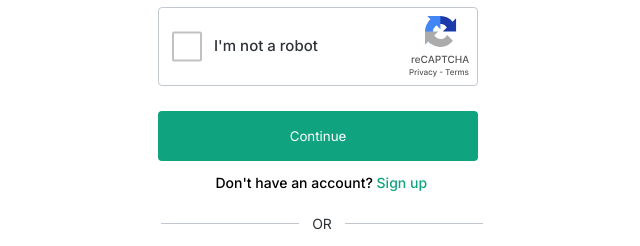
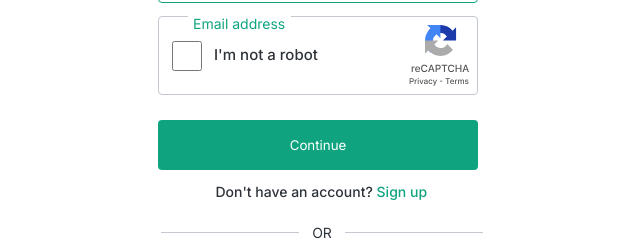
Before and after one commit to MatheusMurucci/chatGPT, a plain HTML site: page Pages/Login.html in a window 1280 px wide. Shown: the part 341-587 px from the top of the page, without its empty margins (322-962 px from the left). Drawn offline with Linux system fonts and the light colour scheme.

Commit message:
Finalizando a Welcome Screen (input completo)

```diff
--- a/CSS/Login.css
+++ b/CSS/Login.css
@@ -39,11 +39,39 @@ main{
     color: #2E3339;
 }
 
+form{
+    display: flex;
+    flex-direction: column;
+}
 
 input{
     width: 320px;
-    height: 64px;
+    height: 52px;
     margin-top: 24px;
+    border-radius: 4px;
+    border: solid 1px #0FA47F;
+    padding-left: 18px;
+}
+
+input:focus{
+    outline: none;
+}
+
+.email-box{
+    margin-top: 30px;
+}
+
+.email-box h4{
+    width: 103px;
+    height: 19px;
+    font-size: 14px;
+    font-weight: 400;
+    color: #0FA47F;
+    position: absolute;
+    background-color: white;
+    left: 510px;
+    bottom: 425px;
+    padding-left: 5px;
 }
 
 .captcha{
@@ -56,7 +84,9 @@ input{
     margin-top: 13px;
 }
 
-#square{
+.captcha input{
+    width: 30px;
+    height: 30px;
     margin-left: 13px;
     margin-right: 12px;
 }
@@ -88,6 +118,7 @@ button{
     font-weight: 500;
     margin-left: 115px;
     margin-top: 13px;
+    color: #2E3339;
 }
 
 .login-middle a{
--- a/Pages/Login.html
+++ b/Pages/Login.html
@@ -23,15 +23,16 @@
 
             <div class="email-box">
                 <input type="email">
-            </div>
-
-            <div class="captcha">
-                <img id="square" src="/Assets/Checkbox.svg">
-                <h4>I'm not a robot</h4>
-                <img id="circle" src="/Assets/reCAPTCHA.svg">
+                <h4>Email address</h4>
             </div>
 
             <form action="Start_Screen.html">
+                <div class="captcha">
+                    <input type="checkbox" required>
+                    <h4>I'm not a robot</h4>
+                    <img id="circle" src="/Assets/reCAPTCHA.svg">
+                </div>
+
                 <button>Continue</button>
             </form>
             <p>Don't have an account? <a href="#">Sign up</a></p>
```
Also changed, not shown: teste/teste 2/teste.html (deleted, +0 -12 lines).
